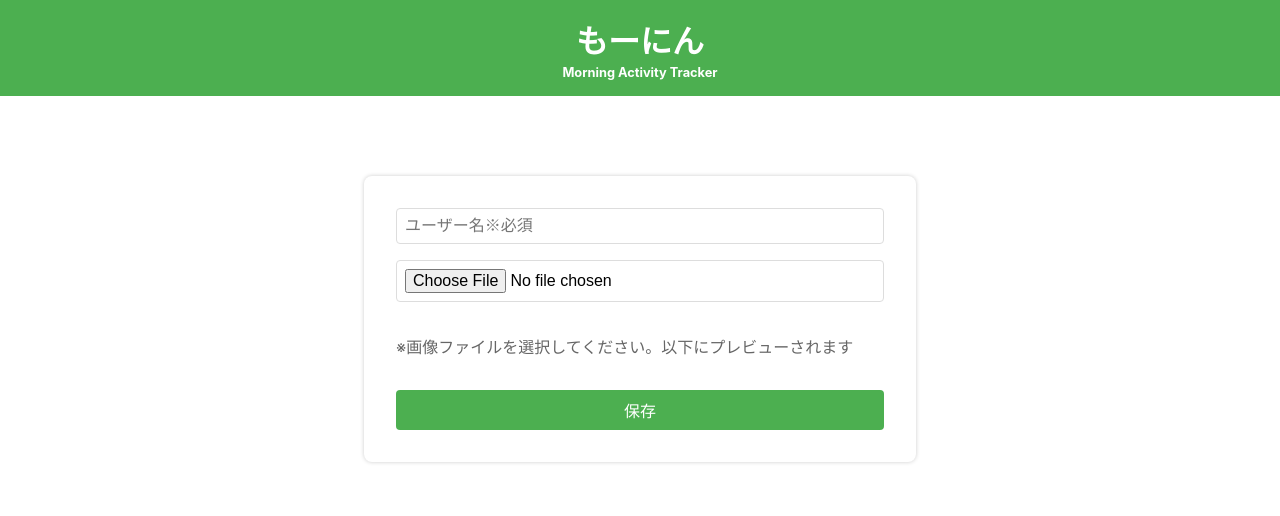
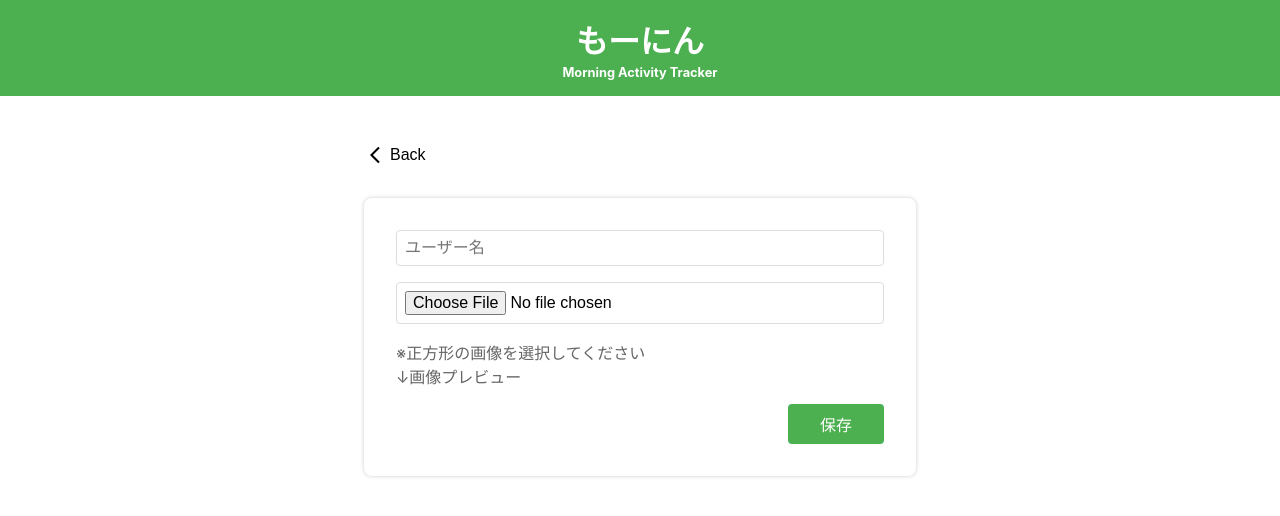
Before and after one commit to dorara-m/mornin, a React (Create React App) app: page / in a window 1280 px wide. Shown: the top 516 px of the page. Built offline with nearby package versions, Linux system fonts and the light colour scheme.

Commit message:
update: 画像変更

```diff
--- a/src/App.tsx
+++ b/src/App.tsx
@@ -7,6 +7,7 @@ import ProgressBar from "./components/ProgressBar";
 import ActivityList from "./components/ActivityList";
 import Container from "./components/Container";
 import UserForm from "./components/UserForm";
+import EditIcon from "@mui/icons-material/Edit";
 
 const LevelContainer = styled.div`
   display: flex;
@@ -47,6 +48,31 @@ const Username = styled.div`
   border-radius: 4px;
   font-size: 0.9rem;
   font-weight: bold;
+`;
+
+const EditButton = styled.button`
+  position: absolute;
+  top: 0;
+  right: -40px;
+  background: #4caf50;
+  color: white;
+  border: none;
+  border-radius: 50%;
+  width: 32px;
+  height: 32px;
+  cursor: pointer;
+  display: flex;
+  align-items: center;
+  justify-content: center;
+  padding: 0;
+
+  &:hover {
+    background: #45a049;
+  }
+
+  & svg {
+    font-size: 18px;
+  }
 `;
 
 const App: React.FC = () => {
@@ -160,18 +186,34 @@ const App: React.FC = () => {
     setShowUserForm(false);
   };
 
+  const handleEditUser = () => {
+    setShowUserForm(true);
+  };
+
+  const handleCancelEdit = () => {
+    setShowUserForm(false);
+  };
+
   return (
     <div>
       <Header />
       <Container>
         {showUserForm ? (
-          <UserForm onSubmit={handleUserSubmit} />
+          <UserForm
+            onSubmit={handleUserSubmit}
+            onCancel={handleCancelEdit}
+            initialUsername={username}
+            initialIcon={userIcon}
+          />
         ) : (
           <>
             <LevelContainer>
               <UserIconContainer>
                 <UserIcon src={userIcon} alt={username} />
                 <Username>{username}</Username>
+                <EditButton onClick={handleEditUser}>
+                  <EditIcon />
+                </EditButton>
               </UserIconContainer>
               <LevelText>Lv.{level}</LevelText>
             </LevelContainer>
--- a/src/components/UserForm.tsx
+++ b/src/components/UserForm.tsx
@@ -1,8 +1,9 @@
 import React, { useState } from "react";
 import styled from "styled-components";
+import ArrowBackIosIcon from "@mui/icons-material/ArrowBackIos";
 
 const FormContainer = styled.div`
-  margin: 5rem 0;
+  margin: 2rem 0;
   padding: 2rem;
   background: white;
   border-radius: 8px;
@@ -23,26 +24,55 @@ const Input = styled.input`
 `;
 
 const Button = styled.button`
-  padding: 0.5rem 1rem;
+  padding: 0.5rem 2rem;
   background: #4caf50;
   color: white;
   border: none;
   border-radius: 4px;
   cursor: pointer;
   font-size: 1rem;
+  margin-left: auto;
 
   &:hover {
     background: #45a049;
   }
 `;
 
+const CancelButton = styled.button`
+  margin-top: 3rem;
+  background: transparent;
+  border: none;
+  cursor: pointer;
+  font-size: 16px;
+  display: flex;
+  align-items: center;
+  svg {
+    font-size: 20px;
+  }
+  &:hover {
+    background: transparent;
+    color: #45a049;
+    svg {
+      color: #45a049;
+    }
+  }
+`;
+
 interface UserFormProps {
   onSubmit: (username: string, icon: string) => void;
+  onCancel?: () => void;
+  initialUsername?: string;
+  initialIcon?: string;
 }
 
-const UserForm: React.FC<UserFormProps> = ({ onSubmit }) => {
-  const [username, setUsername] = useState("");
-  const [icon, setIcon] = useState("");
+const UserForm: React.FC<UserFormProps> = ({
+  onSubmit,
+  onCancel,
+  initialUsername = "",
+  initialIcon = "",
+}) => {
+  const [username, setUsername] = useState(initialUsername);
+  const [icon, setIcon] = useState(initialIcon);
 
   const handleImageUpload = (e: React.ChangeEvent<HTMLInputElement>) => {
     const file = e.target.files?.[0];
@@ -64,29 +94,43 @@ const UserForm: React.FC<UserFormProps> = ({ onSubmit }) => {
   };
 
   return (
+    <div>
+      {onCancel && (
+        <CancelButton type="button" onClick={onCancel}>
+          <ArrowBackIosIcon />
+          <span>Back</span>
+        </CancelButton>
+      )}
       <FormContainer>
         <Form onSubmit={handleSubmit}>
           <Input
             type="text"
-          placeholder="ユーザー名※必須"
+            placeholder="ユーザー名"
             value={username}
             onChange={(e) => setUsername(e.target.value)}
             required
           />
           <Input type="file" accept="image/*" onChange={handleImageUpload} />
-        <p style={{ fontSize: "1rem", color: "#666" }}>
-          ※画像ファイルを選択してください。以下にプレビューされます
+          <p style={{ fontSize: "1rem", color: "#666", margin: "0" }}>
+            ※正方形の画像を選択してください
+            <br />
+            ↓画像プレビュー
           </p>
           {icon && (
             <img
               src={icon}
               alt="プレビュー"
-            style={{ maxWidth: "200px", marginTop: "1rem" }}
+              style={{
+                maxWidth: "150px",
+                borderRadius: "50%",
+              }}
             />
           )}
+
           <Button type="submit">保存</Button>
         </Form>
       </FormContainer>
+    </div>
   );
 };
 
```
Also changed, not shown: 1 other file (tests, documents, lock files or other folders). Lines whose indentation alone changed are shown as unchanged.
